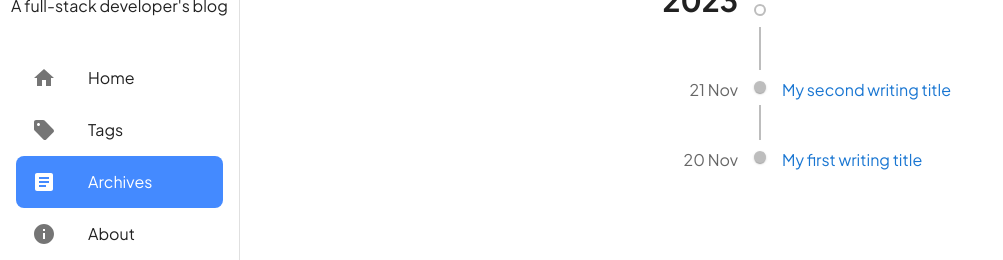
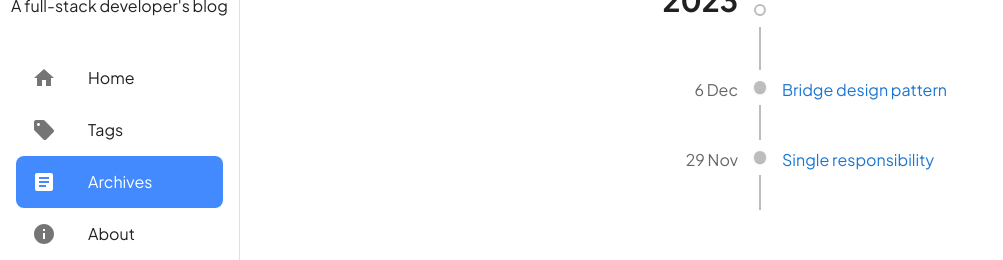
Before and after one commit to BijianWu/blog, a React (Create React App) app: page /archives in a window 1280 px wide. Shown: the part 188-448 px from the top of the page, without its empty margins (0-1003 px from the left). Built offline with nearby package versions, Linux system fonts and the light colour scheme.

Commit message:
archives page working

```diff
--- /dev/null
+++ b/src/components/StyledTimelineItem.js
@@ -0,0 +1,25 @@
+import { TimelineConnector, TimelineContent, TimelineDot, TimelineItem, TimelineOppositeContent, TimelineSeparator } from "@mui/lab";
+import { Link } from "@mui/material";
+
+export default function StyledTimelineItem({dateString, targteUrl, title}){
+    return <>
+        <TimelineItem >
+            <TimelineOppositeContent color="textSecondary">
+            {dateString}
+            </TimelineOppositeContent>
+            <TimelineSeparator>
+            <TimelineDot />
+            <TimelineConnector />
+            </TimelineSeparator>
+            <TimelineContent>
+                <Link href={targteUrl} underline="none" sx={{
+                    [`&:hover`]: {
+                        color: "#ECAF72"
+                    }
+                }}>
+                    {title}
+                </Link>
+            </TimelineContent>
+        </TimelineItem>
+    </>
+}
--- a/src/pages/Archives.jsx
+++ b/src/pages/Archives.jsx
@@ -9,6 +9,7 @@ import TimelineOppositeContent, {
 } from '@mui/lab/TimelineOppositeContent';
 import { Link, linkClasses } from '@mui/material';
 import StyledPageHeadingTypography from '../components/StyledPageHeadingTypography';
+import StyledTimelineItem from '../components/StyledTimelineItem';
 
 // TODO: refactor single section into a class or a function, so keep the duplication to minimal
 export default function Archives(){
@@ -38,42 +39,9 @@ export default function Archives(){
         </TimelineContent>
       </TimelineItem>
 
-      <TimelineItem >
-        <TimelineOppositeContent color="textSecondary">
-          21 Nov
-        </TimelineOppositeContent>
-        <TimelineSeparator>
-          <TimelineDot />
-          <TimelineConnector />
-        </TimelineSeparator>
-        <TimelineContent>
-            <Link href="/posts/new-title" underline="none" sx={{
-                [`&:hover`]: {
-                    color: "#ECAF72"
-                }
-            }}>
-                My second writing title
-            </Link>
-        </TimelineContent>
-      </TimelineItem>
+      <StyledTimelineItem dateString={"6 Dec"} targteUrl={"/posts/bridge-design-pattern"} title={"Bridge design pattern"} />
+      <StyledTimelineItem dateString={"29 Nov"} targteUrl={"/posts/single-responsibility"} title={"Single responsibility"} />
 
-      <TimelineItem>
-        <TimelineOppositeContent color="textSecondary">
-            20 Nov
-        </TimelineOppositeContent>
-        <TimelineSeparator>
-          <TimelineDot />
-        </TimelineSeparator>
-        <TimelineContent>
-            <Link href="/posts/new-title-2" underline="none" sx={{
-                [`&:hover`]: {
-                    color: "#ECAF72"
-                }
-            }}>
-                My first writing title
-            </Link>
-        </TimelineContent>
-      </TimelineItem>
 
     </Timeline>
     </>
```
